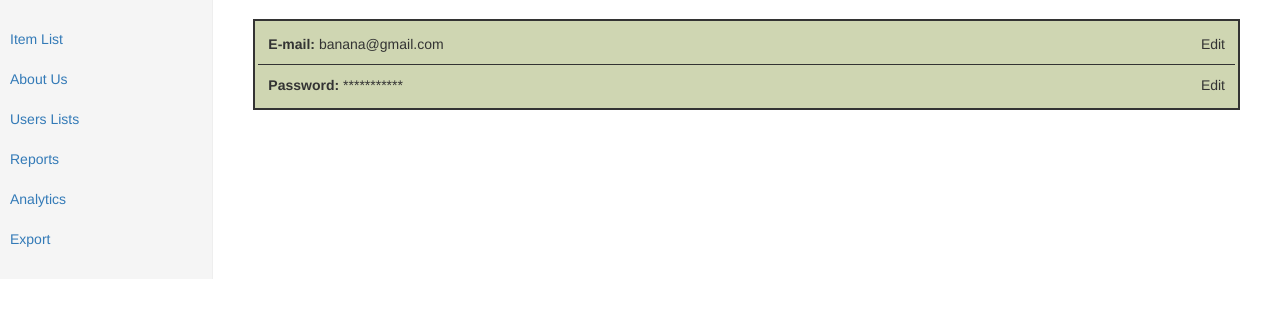
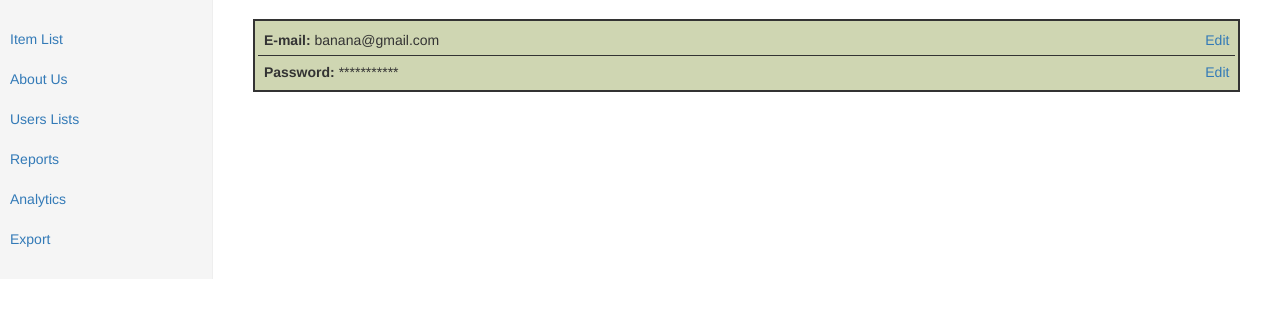
Before and after one commit to 444Duarte/LBAW, a PHP site: page /templates/settings.php in a window 1280 px wide. Shown: the part 51-369 px from the top of the page. Run offline with PHP 8.4, Linux system fonts and the light colour scheme.

Commit message:
Improved settings

```diff
--- a/templates/css/settings.css
+++ b/templates/css/settings.css
@@ -8,26 +8,25 @@
 }
 
 .editLine{
-	padding: 10px;
+	padding: 0.4em;
+	/*position: relative;*/
+	/*display: ;*/
+}
+
+.editLine *{
+	display: inline-block;
 }
 
 .editInfo{
 	text-align: center;
 }
 
-.editButton{
+.edit-button{
+/*	position: absolute;
+	right: 0;*/
 	float:right;
 }
 
-#editPasswordForm{
+ .edit-field{
 	display: none;
-	border: 2px outset;
-	padding-left: 10px;
 }
-
-
-#editEmailForm{
-	display: none;
-	border: 2px outset;
-	padding-left: 10px;
-}
--- a/templates/js/settings.js
+++ b/templates/js/settings.js
@@ -1,11 +1,20 @@
 $(document).ready(function(){
 
-	$("#editPassword").click(function(){
-		$("#editPasswordForm").toggle();
-	});
+	function toggleFieldInline (dom) {
+		if(dom.is(':visible'))
+			dom.hide();
+		else
+			dom.css('display','inline-block');
+	};
 
-	$("#editEmail").click(function(){
-		$("#editEmailForm").toggle();
+	$(".edit-button").click(function(){
+		$(this).siblings(".preview-field").toggle();
+		toggleFieldInline($(this).siblings(".edit-field"));
+		$(this).siblings(".edit-field").children("form")[0].reset();
+		if($(this).text()=="Edit")
+			$(this).text("Cancel");
+		else
+			$(this).text("Edit");
 	});
 
 });
--- a/templates/settings.php
+++ b/templates/settings.php
@@ -17,18 +17,13 @@
 	      	<div class="col-sm-0 col-sm-offset-3 col-md-0 col-md-offset-2 main">
 	      		<div class="editTable generic-element">
 		      		<div class="editLine" >
+		      			<div class="preview-field">
 			      			<span class="EditTitle"><strong>E-mail:</strong></span>
 		      				<span class="EditInfo">banana@gmail.com</span>
-		      			<span class="EditButton" id="editEmail">Edit</span>
 		      			</div>
-		      		<div class="editLine" >
-		      			<span class="EditTitle"><strong>Password:</strong></span>
-		      			<span class="EditInfo">***********</span>
-		      			<span class="EditButton" id="editPassword">Edit</span>
-		      		</div>
-	      		</div>
-	      		<div class="editField">
-	      			<form id="editEmailForm" action="" method="post">
+
+		      			<div class="edit-field">
+			      			<form class="email_form" action="" method="post">
 			      				<br>Email<br>
 								<input type="email" required>
 
@@ -36,24 +31,34 @@
 								<input type="password" name="password" required>
 								<br>Confirm Password<br>
 								<input type="password" name="confirm_password" required>
-
-
+								<br>
 								<input type="submit" value="editEmail">
 							</form>
 						</div>
-				<div class="editField">
-					<form id="editPasswordForm" action="" method="post">
+		      			<a href="#" class="edit-button" id="editEmail">Edit</a>
+		      		</div>
+		      		<div class="editLine" >
+		      			<div class="preview-field">
+			      			<span><strong>Password:</strong></span>
+			      			<span>***********</span>
+		      			</div>
+		      			<div class="edit-field">
+							<form id="password_form" action="" method="post">
 								<br><br>Password<br>
 								<input type="password" name="password" required>
 								<br>New Password<br>
 								<input type="password" name="new_password" required>
 								<br>Confirm Password<br>
 								<input type="password" name="confirm_password" required>
-
-
+								<br>
 								<input type="submit" value="editPassword">
 							</form>
 			      		</div>
+		      			<a href="#" class="edit-button" id="editPassword">Edit</a>
+		      		</div>
+	      		</div>
+
+
 			</div>
 
 		</div>
```
Lines whose indentation alone changed are shown as unchanged.
